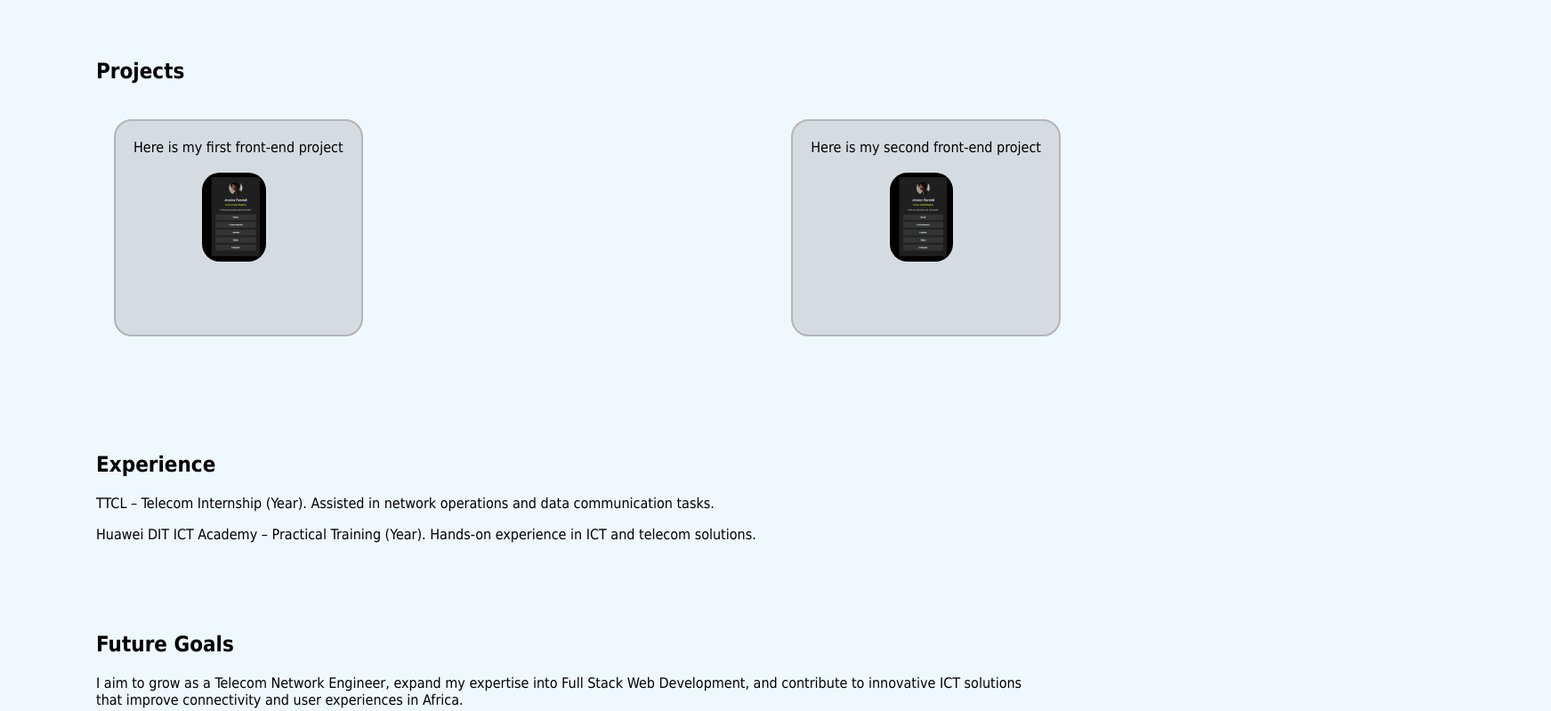
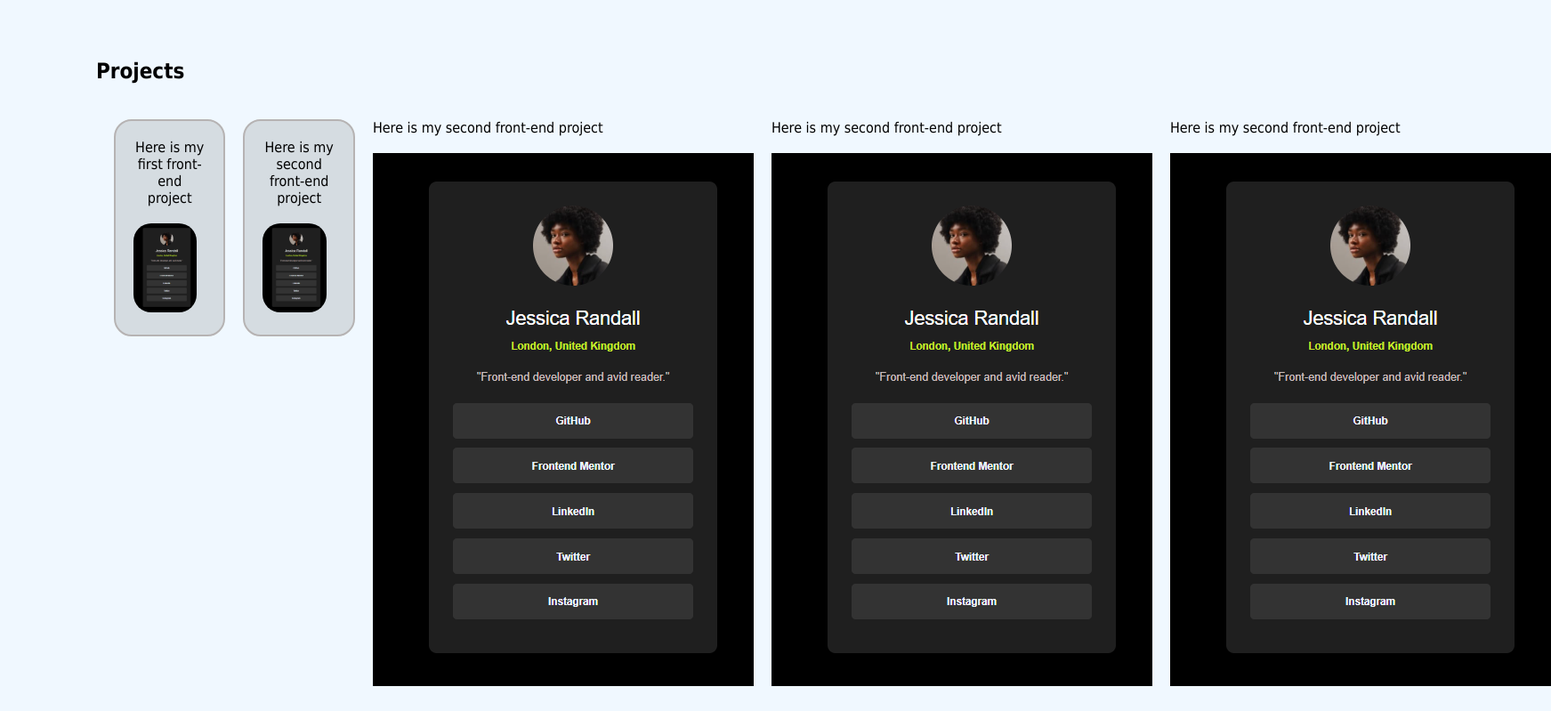
Before and after one commit to atupyeetwevee/My-Portfolio, a plain HTML site: page index.html in a window 1280 px wide. Shown: the part 1340-2139 px from the top of the page at 89% size, 1743 px wide, since content can reach past the window. Drawn offline with Linux system fonts and the light colour scheme.

Commit message:
Initial commit

```diff
--- a/index.html
+++ b/index.html
@@ -54,6 +54,9 @@
         <div id="box">
             <div class="project-1">Here is my first front-end project<br><br><img src="social-profile-links.PNG" class="picture-2"></div>
             <div class="project-2">Here is my second front-end project<br><br><img src="social-profile-links.PNG" class="picture-3"></div>
+            <div class="project-3">Here is my second front-end project<br><br><img src="social-profile-links.PNG" class="picture-4"></div>
+            <div class="project-4">Here is my second front-end project<br><br><img src="social-profile-links.PNG" class="picture-5"></div>
+            <div class="project-5">Here is my second front-end project<br><br><img src="social-profile-links.PNG" class="picture-6"></div>
         </div>
        </section>
 
```
